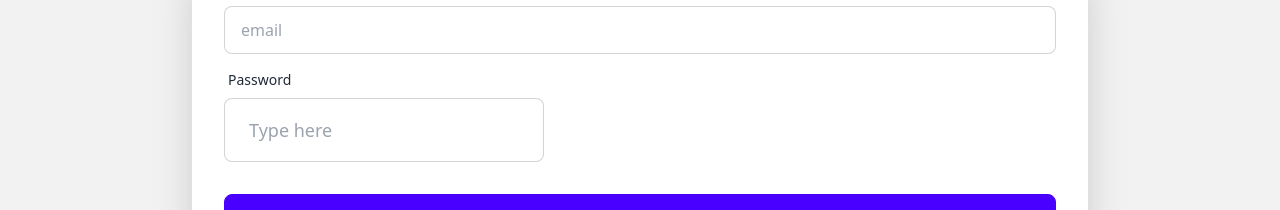
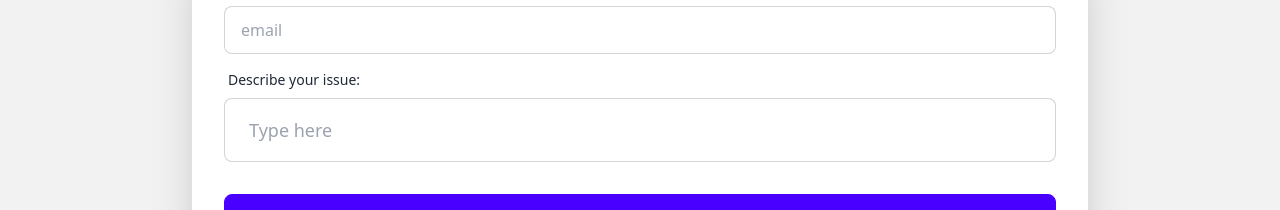
Before and after one commit to CS361-Oregon-State-University/Hexagon, a React (Vite) app in the folder client/: page /faq in a window 1280 px wide. Shown: the part 734-944 px from the top of the page. Built offline with nearby package versions, Linux system fonts and the light colour scheme; no server answers.

Commit message:
faq page done

```diff
--- a/client/src/routes/faq.tsx
+++ b/client/src/routes/faq.tsx
@@ -31,9 +31,9 @@ const faq = () => {
                   </div>
                   <div className="form-control">
                     <label className="label">
-                      <span className="label-text">Password</span>
+                      <span className="label-text">Describe your issue:</span>
                     </label>
-                    <input type="text" placeholder="Type here" className="input input-bordered input-lg w-full max-w-xs" />
+                    <input type="text" placeholder="Type here" className="input input-bordered input-lg w-full" />
                   </div>
                   <div className="form-control mt-6">
                     <button className="btn btn-primary">Login</button>
```
